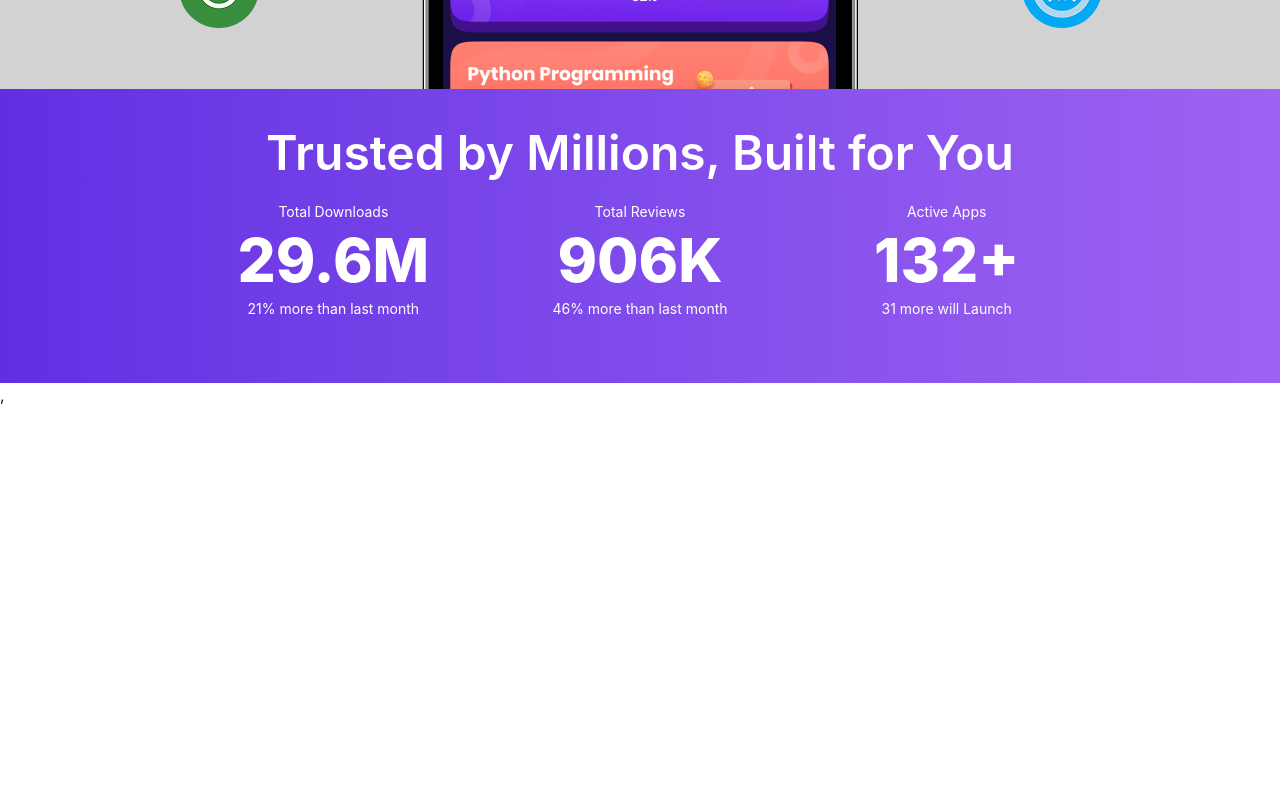
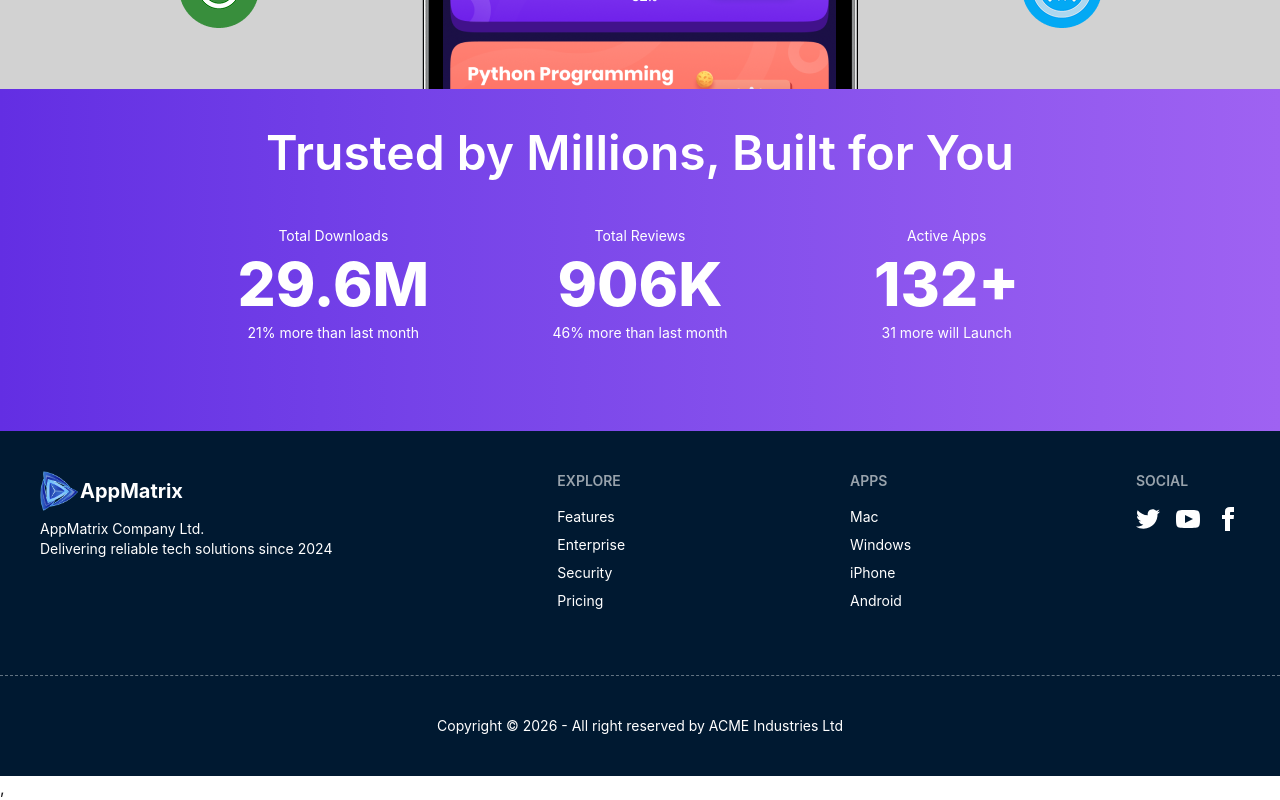
Before and after one commit to Tamanna5092/app-matrix, a React (Vite) app: page / in a window 1280 px wide. Shown: the part 838-1638 px from the top of the page. Before the commit the page ends 1245 px from the top, so only its background shows below. Built offline with nearby package versions, Linux system fonts and the light colour scheme.

Commit message:
footer added

```diff
--- a/src/App.jsx
+++ b/src/App.jsx
@@ -1,5 +1,6 @@
 import { Outlet } from "react-router";
 import Navbar from "./components/Navbar/Navbar";
+import Footer from "./components/Footer/Footer";
 
 function App() {
   return (
@@ -8,6 +9,7 @@ function App() {
       <div className="bg-[#D2D2D2]">
       <Outlet></Outlet>
       </div>
+      <Footer></Footer>
     </>
   );
 }
--- a/src/components/Banner/BannerCard.jsx
+++ b/src/components/Banner/BannerCard.jsx
@@ -7,7 +7,7 @@ export default function BannerCard() {
         <h2 className="text-3xl md:text-5xl text-center font-semibold">
           Trusted by Millions, Built for You
         </h2>
-        <div className="md:max-w-4xl mx-auto grid grid-cols-1 md:grid-cols-3 gap-6">
+        <div className="md:max-w-4xl mx-auto grid grid-cols-1 md:grid-cols-3 gap-6 my-6">
           {/* card 1 */}
           <div className="card">
             <div className="card-body inter text-center">
--- /dev/null
+++ b/src/components/Footer/Footer.jsx
@@ -0,0 +1,83 @@
+import React from "react";
+import logo from "../../assets/logo.png";
+
+export default function Footer() {
+  return (
+    <div className="bg-[#001931]">
+      <footer className="footer sm:footer-horizontal justify-between max-w-7xl mx-auto text-white p-10">
+        <aside>
+          <div className="flex items-center">
+            <img className="w-10 h-10" src={logo} alt="logo" />
+            <a className="text-lg md:text-xl inter font-bold">AppMatrix</a>
+          </div>
+          <p>
+            AppMatrix Company Ltd.
+            <br />
+            Delivering reliable tech solutions since 2024
+          </p>
+        </aside>
+        <nav>
+          <h6 className="footer-title">Explore</h6>
+          <a className="link link-hover">Features</a>
+          <a className="link link-hover">Enterprise</a>
+          <a className="link link-hover">Security</a>
+          <a className="link link-hover">Pricing</a>
+        </nav>
+        <nav>
+          <h6 className="footer-title">Apps</h6>
+          <a className="link link-hover">Mac</a>
+          <a className="link link-hover">Windows</a>
+          <a className="link link-hover">iPhone</a>
+          <a className="link link-hover">Android</a>
+        </nav>
+        <nav>
+          <h6 className="footer-title">Social</h6>
+          <div className="grid grid-flow-col gap-4">
+            <a>
+              <svg
+                xmlns="http://www.w3.org/2000/svg"
+                width="24"
+                height="24"
+                viewBox="0 0 24 24"
+                className="fill-current"
+              >
+                <path d="M24 4.557c-.883.392-1.832.656-2.828.775 1.017-.609 1.798-1.574 2.165-2.724-.951.564-2.005.974-3.127 1.195-.897-.957-2.178-1.555-3.594-1.555-3.179 0-5.515 2.966-4.797 6.045-4.091-.205-7.719-2.165-10.148-5.144-1.29 2.213-.669 5.108 1.523 6.574-.806-.026-1.566-.247-2.229-.616-.054 2.281 1.581 4.415 3.949 4.89-.693.188-1.452.232-2.224.084.626 1.956 2.444 3.379 4.6 3.419-2.07 1.623-4.678 2.348-7.29 2.04 2.179 1.397 4.768 2.212 7.548 2.212 9.142 0 14.307-7.721 13.995-14.646.962-.695 1.797-1.562 2.457-2.549z"></path>
+              </svg>
+            </a>
+            <a>
+              <svg
+                xmlns="http://www.w3.org/2000/svg"
+                width="24"
+                height="24"
+                viewBox="0 0 24 24"
+                className="fill-current"
+              >
+                <path d="M19.615 3.184c-3.604-.246-11.631-.245-15.23 0-3.897.266-4.356 2.62-4.385 8.816.029 6.185.484 8.549 4.385 8.816 3.6.245 11.626.246 15.23 0 3.897-.266 4.356-2.62 4.385-8.816-.029-6.185-.484-8.549-4.385-8.816zm-10.615 12.816v-8l8 3.993-8 4.007z"></path>
+              </svg>
+            </a>
+            <a>
+              <svg
+                xmlns="http://www.w3.org/2000/svg"
+                width="24"
+                height="24"
+                viewBox="0 0 24 24"
+                className="fill-current"
+              >
+                <path d="M9 8h-3v4h3v12h5v-12h3.642l.358-4h-4v-1.667c0-.955.192-1.333 1.115-1.333h2.885v-5h-3.808c-3.596 0-5.192 1.583-5.192 4.615v3.385z"></path>
+              </svg>
+            </a>
+          </div>
+        </nav>
+      </footer>
+      <hr className="border-dashed border-[#627382] max-w-7xl mx-auto mt-6" />
+      <footer className="footer sm:footer-horizontal footer-center max-w-7xl mx-auto text-white px-4 py-10">
+        <aside>
+          <p>
+            Copyright © {new Date().getFullYear()} - All right reserved by ACME
+            Industries Ltd
+          </p>
+        </aside>
+      </footer>
+    </div>
+  );
+}
```
